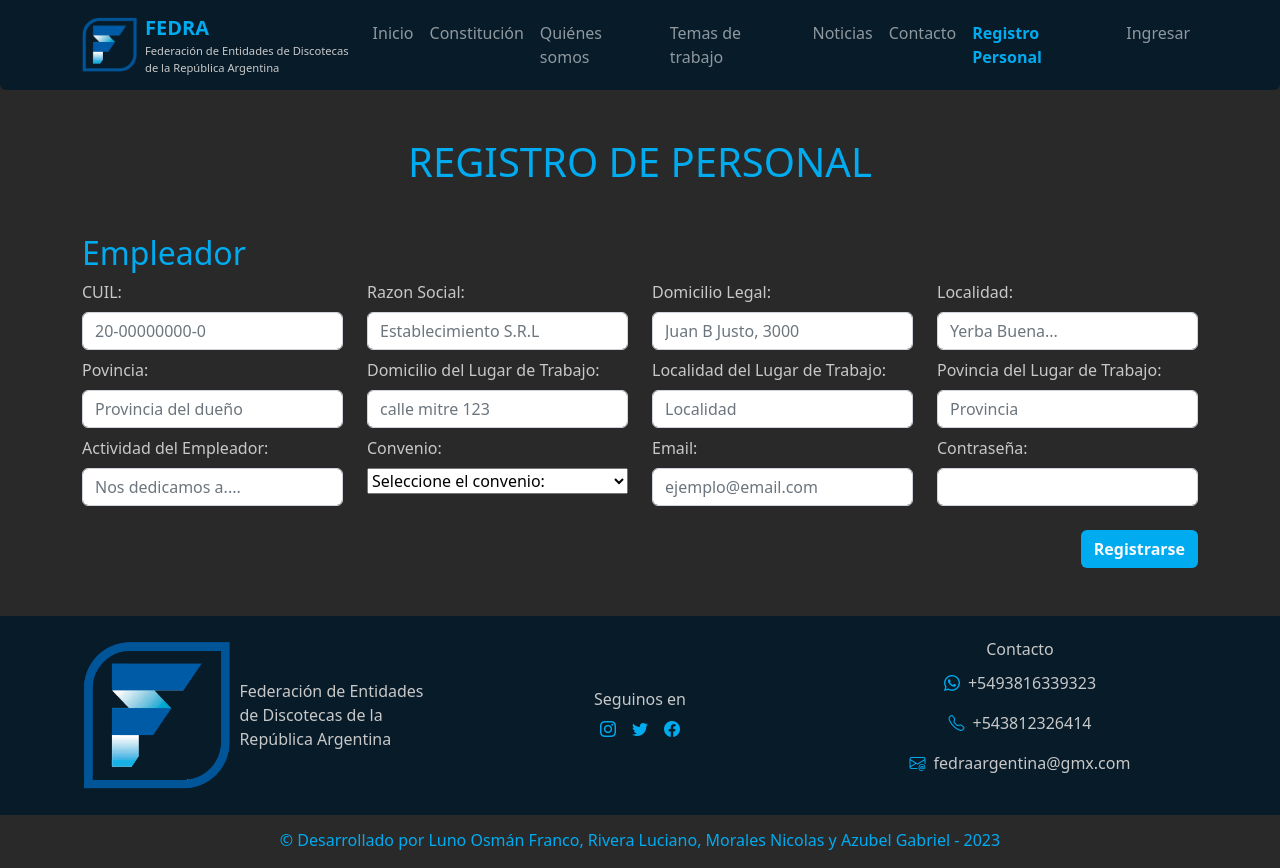
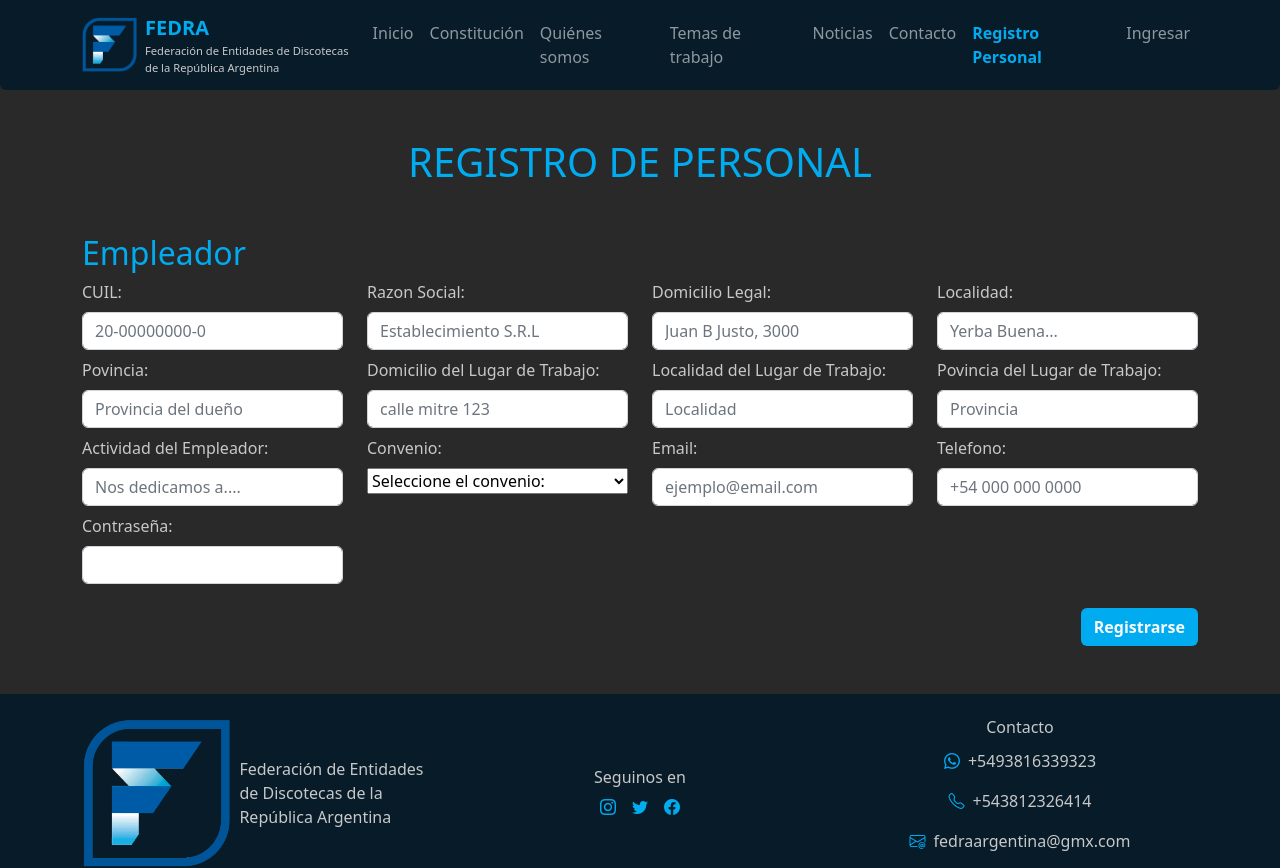
Before and after one commit to Luno-Dev/Fedra-Front-End, a Next.js app: page /registro in a window 1280 px wide. Shown: the top 868 px of the page. Built offline with nearby package versions, Linux system fonts and the light colour scheme.

Commit message:
se implementa fecha de pago y capo numero de telefono socio

```diff
--- a/src/helpers/fetchUsuarios.js
+++ b/src/helpers/fetchUsuarios.js
@@ -6,6 +6,7 @@ export const crearUsuario = async (datos) => {
   const resp = await fetch(url, {
     method: "POST",
     body: JSON.stringify({
+      empleadortel: datos.empleadortel,
       empleadorcuil: datos.empleadorcuil,
       empleadorrazonsocial: datos.empleadorrazonsocial,
       empleadordomicilio: datos.empleadordomicilio,
--- a/src/pages/registro.jsx
+++ b/src/pages/registro.jsx
@@ -8,6 +8,7 @@ import swal from "sweetalert";
 
 const registro = () => {
   const [formValues, setFormValues] = useState({
+    empleadortel: "",
     empleadorcuil: "",
     empleadorrazonsocial: "",
     empleadordomicilio: "",
@@ -232,6 +233,19 @@ const registro = () => {
                 </Col>
                 <Col sm={12} md={6} lg={3} className="mb-2">
                   <div className="d-flex flex-column">
+                    <Form.Label>Telefono:</Form.Label>
+                    <Form.Control
+                      type="text"
+                      name="empleadortel"
+                      onChange={handleChange}
+                      required
+                      aria-describedby="empleadortel"
+                      placeholder="+54 000 000 0000"
+                    />
+                  </div>
+                </Col>
+                <Col sm={12} md={6} lg={3} className="mb-2">
+                  <div className="d-flex flex-column">
                     <Form.Label>Contraseña:</Form.Label>
                     <Form.Control
                       type="password"
--- a/src/pages/socios/[id].jsx
+++ b/src/pages/socios/[id].jsx
@@ -101,6 +101,10 @@ export const socios = (props) => {
                 <tr>
                   <th>Correo</th>
                   <th>{props.socio.email}</th>
+                </tr>
+                <tr>
+                  <th>Telefono</th>
+                  <th>{props.socio.empleadortel}</th>
                 </tr>
                 <th>
 
--- a/src/pages/socios/perfil/[id].jsx
+++ b/src/pages/socios/perfil/[id].jsx
@@ -275,6 +275,10 @@ export const socio = (props) => {
                                             <th>Provincia del Lugar de Trabajo</th>
                                             <th>{props.empleador.empleadortrabajoprovincia}</th>
                                         </tr>
+                                        <tr>
+                                            <th>Telefono</th>
+                                            <th>{props.empleador.empleadortel}</th>
+                                        </tr>
                                         <th>
 
                                         </th>
```
Also changed, not shown: src/components/admi/Tablaeditemp.jsx (+5 -5 lines), src/pages/socios/perfil/empleados/[id].jsx (+6 -5 lines).
